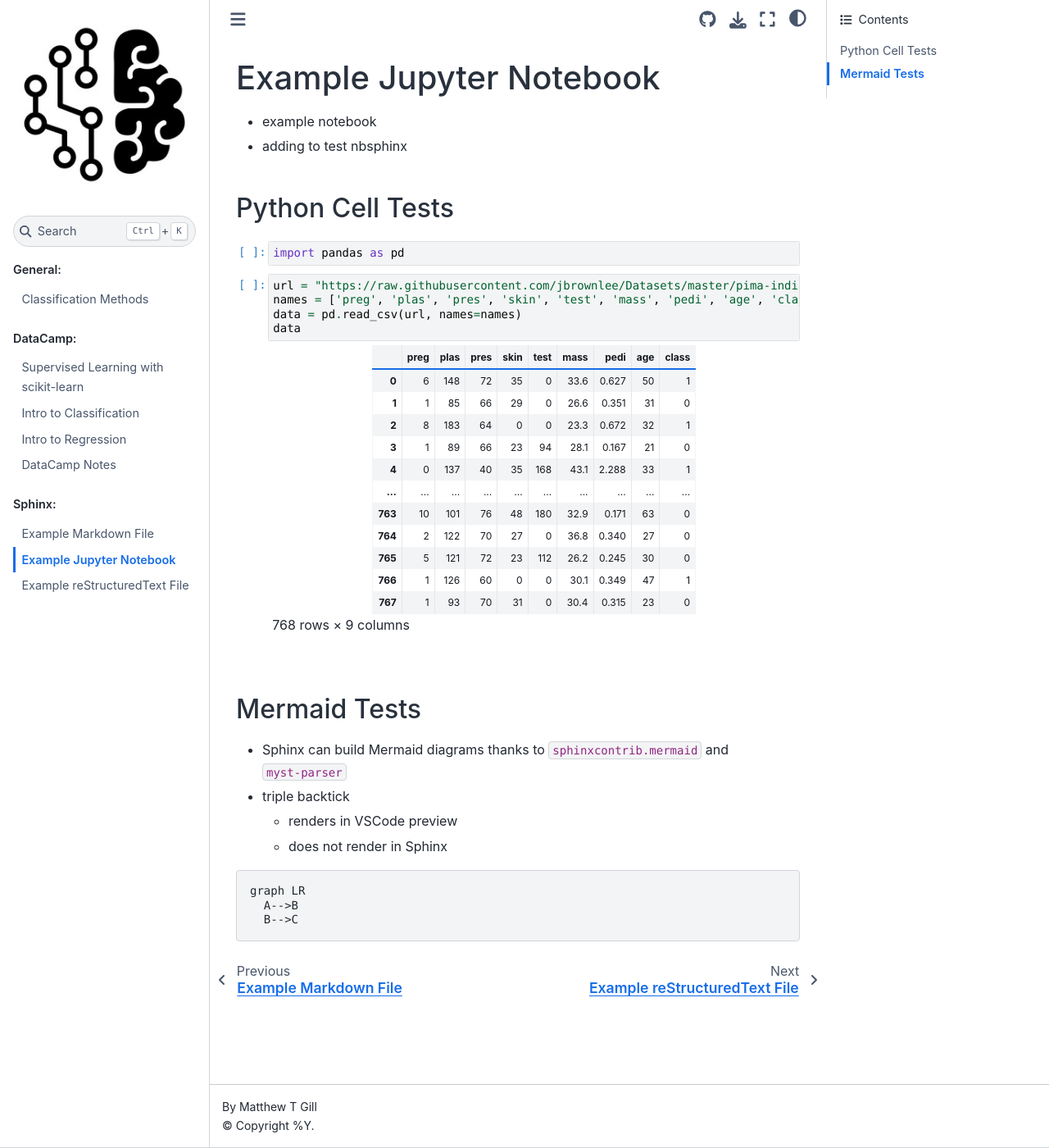
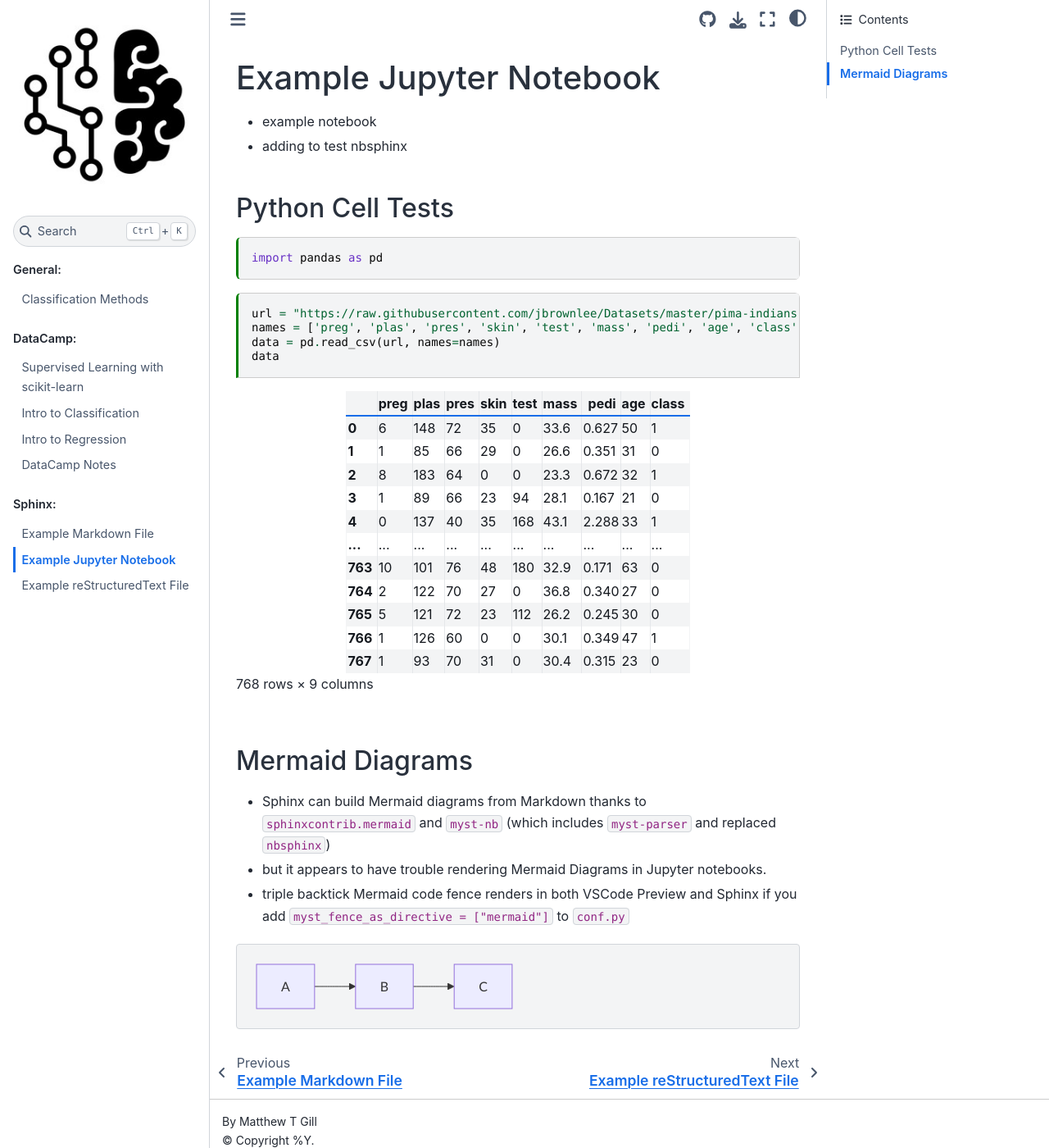
Before and after one commit to CombatWombatHub/aiml-notes, a Sphinx documentation site: the page built from docs/source/sphinx_examples/notebook.ipynb, in a window 1280 px wide and 1400 px high. Shown: the whole window at 82% size. Built offline with Sphinx 7.4.7 and the Sphinx Book theme 1.1.4, drawn with Linux system fonts in a browser that asks for light colours.

Commit message:
replace `nbsphinx` and `myst-parser` with `myst-nb` (which does not rely on Pandoc, includes `myst-parser`, and allows Jupyter Notebooks to render Mermaid Diagrams in Sphinx using `sphinxcontrib-mermaid`

```diff
--- a/docs/source/conf.py
+++ b/docs/source/conf.py
@@ -16,9 +16,10 @@
 # https://www.sphinx-doc.org/en/master/usage/configuration.html#general-configuration
 
 extensions = [
-    "myst_parser",  # parse markdown documents
-    "nbsphinx",  # parse Jupyter Notebooks
+    "myst_nb",  # parse Jupyter Notebooks with MyST-Parser
     "sphinxcontrib.mermaid", # allow mermaid diagrams
+    #"nbsphinx",  # parse Jupyter Notebooks (Requires separate Pandoc installation) (replaced by myst_nb)
+    #"myst_parser",  # parse markdown documents (already installed and imported by myst_nb)
 ]
 
 templates_path = ["_templates"]
--- a/pyproject.toml
+++ b/pyproject.toml
@@ -23,8 +23,7 @@
     "pandas-stubs>=2.3.2.250827",
 ]
 docs = [
-    "myst-parser>=4.0.1",
-    "nbsphinx>=0.9.6",
+    "myst-nb>=1.3.0",
     "sphinx>=8.2.3",
     "sphinx-book-theme>=1.1.4",
     "sphinxcontrib-mermaid>=1.0.0",
```
Also changed, not shown: docs/README.md, docs/source/sphinx_examples/notebook.ipynb, 1 other file.
